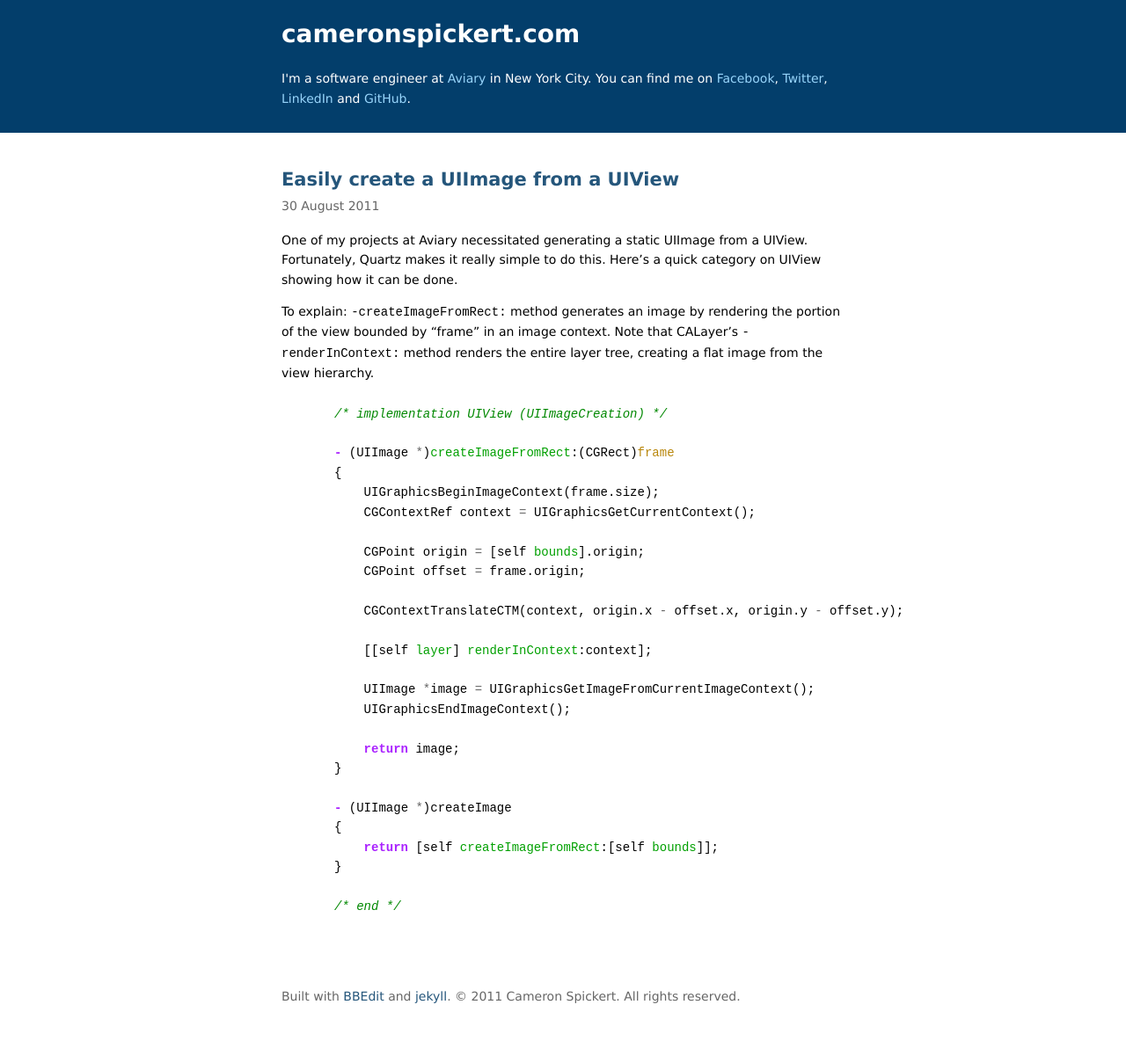
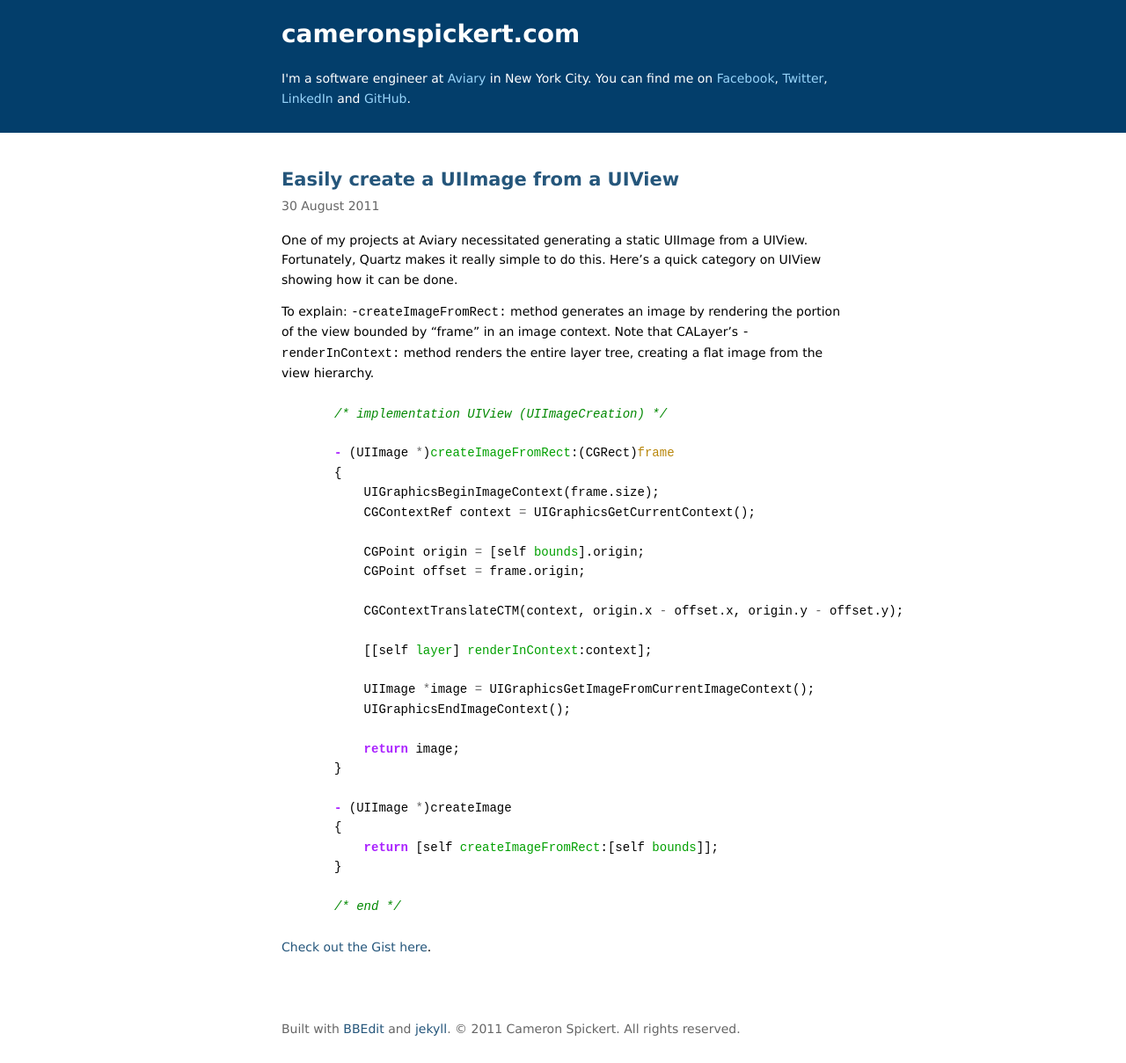
Before and after one commit to cspickert/cspickert.github.io, a Jekyll site: the page built from _posts/2011-08-30-easily-create-a-uiimage-from-a-uiview.markdown, in a window 1280 px wide. Shown: the whole page at 88% size. Built offline with Jekyll 4.4.1, drawn with Linux system fonts in a browser that asks for light colours; before the commit the page ends 1173 px from its top, so only the background shows below that.

Commit message:
added gist links back to posts containing code

```diff
--- a/_posts/2011-08-30-easily-create-a-uiimage-from-a-uiview.markdown
+++ b/_posts/2011-08-30-easily-create-a-uiimage-from-a-uiview.markdown
@@ -8,7 +8,6 @@ One of my projects at Aviary necessitated generating a static UIImage from a UIV
 To explain: `-createImageFromRect:` method generates an image by rendering the portion of the view bounded by "frame" in an image context. Note that CALayer's `-renderInContext:`	 method renders the entire layer tree, creating a flat image from the view hierarchy.
 
 {% highlight objc %}
-
 /* implementation UIView (UIImageCreation) */
 
 - (UIImage *)createImageFromRect:(CGRect)frame
@@ -36,3 +35,5 @@ To explain: `-createImageFromRect:` method generates an image by rendering the p
 
 /* end */
 {% endhighlight %}
+
+[Check out the Gist here](https://gist.github.com/1181935).
--- a/_posts/2011-10-08-implementing-oplop-in-python.markdown
+++ b/_posts/2011-10-08-implementing-oplop-in-python.markdown
@@ -39,3 +39,5 @@ if __name__ == '__main__':
 {% endhighlight %}
 
 From here, I just need to come up with a way to get passwords generated by the script into web forms and applications automatically. For now, [Alfred](http://www.alfredapp.com/) ([+ Powerpack](http://www.alfredapp.com/powerpack/)) and `pbcopy` are doing nicely.
+
+[Here's the Gist](https://gist.github.com/1259200).
```
